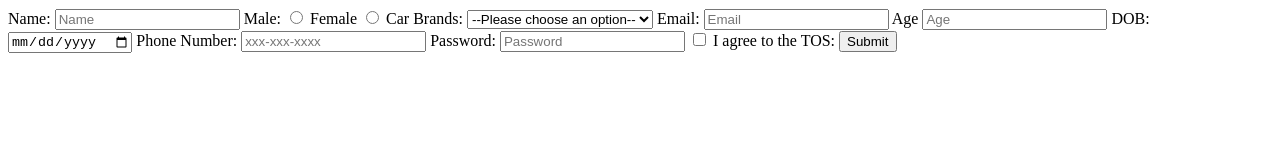
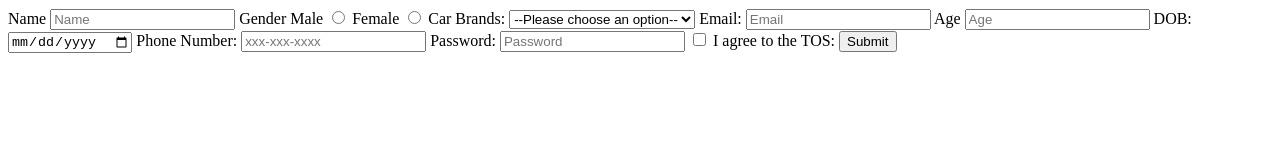
Before and after one commit to acciojob/signup-form-car-ajaykumar361, a website: page main.html in a window 1280 px wide. Drawn offline with Linux system fonts and the light colour scheme.

Commit message:
created a submission

```diff
--- a/main.html
+++ b/main.html
@@ -9,9 +9,10 @@
 <body>
 	<!-- the entire body must be written by student -->
 	<from method="post">
-		<label for="name">Name:</label>
+		<label for="name">Name</label>
 		<input type="text" id="name" placeholder="Name" required>
-		<label for="gender_m">Male:</label>
+	<label for="gender">Gender</label>
+		<label for="gender_m">Male</label>
 		<input type="radio" name="gender" id="gender_m" required>
 		<label for="gender_f">Female<label>
 		<input type="radio" name="gender" id="gender_f" required>
```
